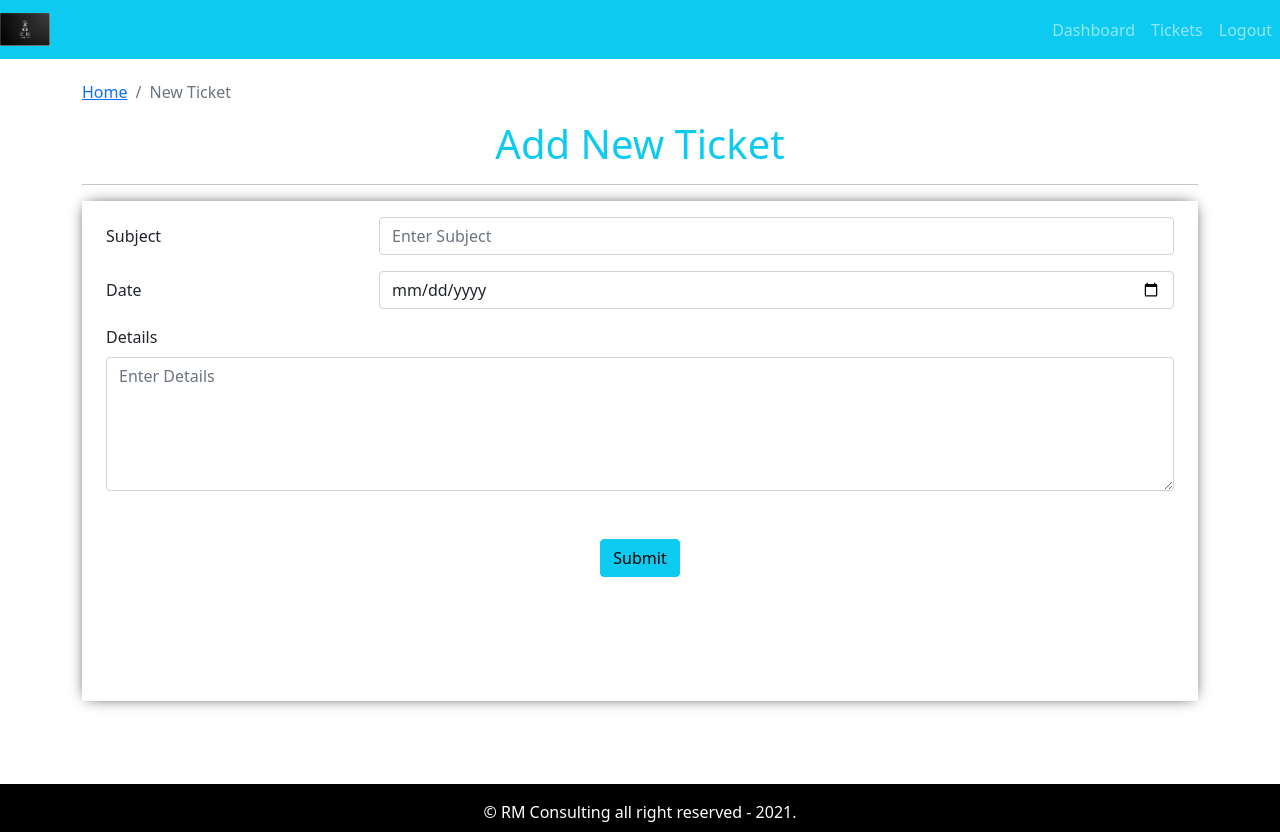
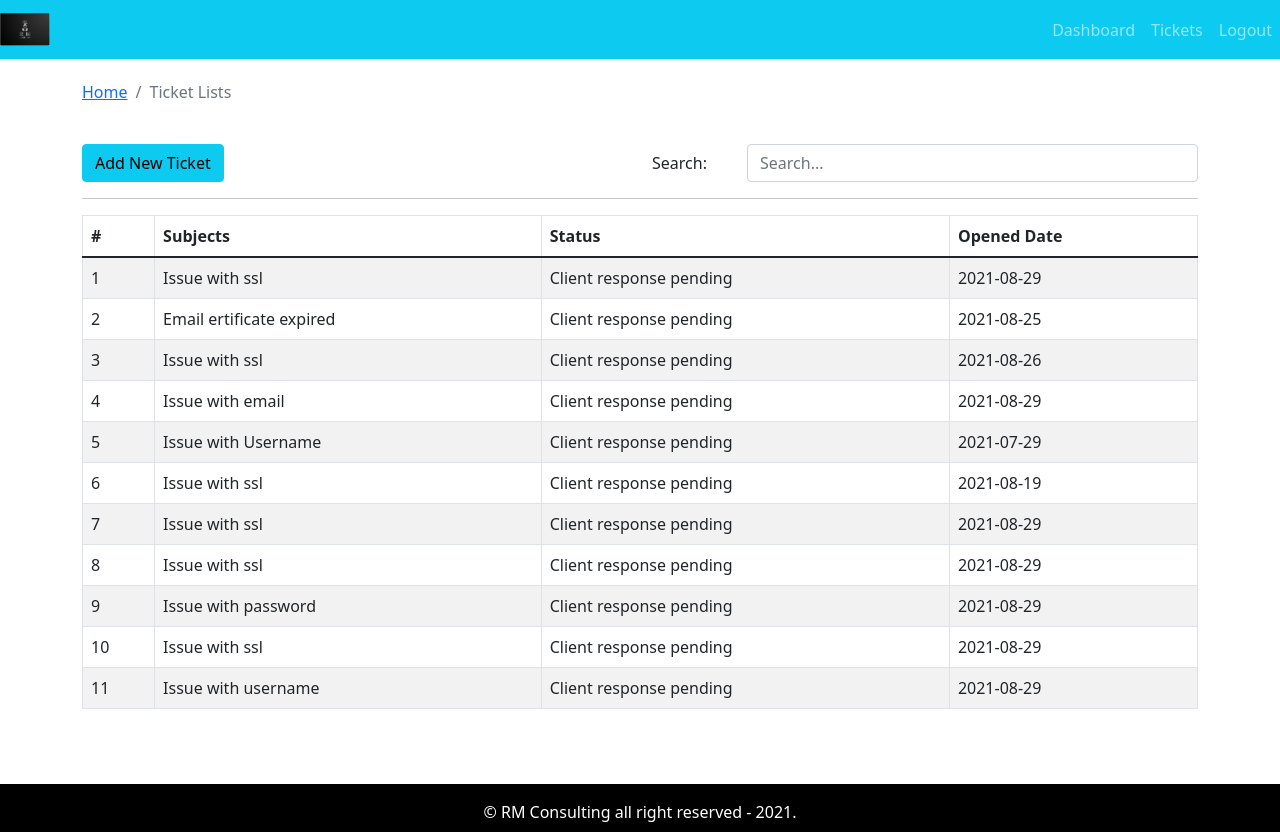
Before and after one commit to Ritcus/crmprojectt, a React (Create React App) app: page / in a window 1280 px wide. Built offline with nearby package versions, Linux system fonts and the light colour scheme.

Commit message:
added ticket list page

```diff
--- a/src/App.js
+++ b/src/App.js
@@ -6,12 +6,15 @@
 import { Entry } from './pages/entry/Entry.page';
 import { AddTicket } from './pages/new-ticket/AddTicket.Page';
 
+import {TicketLists} from "./pages/ticket-listing/TicketLists.page"
+
 function App() {
   return (
     <div className="App">
       <DefaultLayout>
         { /*<Dashboard />*/ }
-        <AddTicket/>
+        {/* <AddTicket/> */}
+        <TicketLists />
       </DefaultLayout>
       {/* <Entry/> */}
     </div>
--- a/src/assets/data/dummyTickets.json
+++ b/src/assets/data/dummyTickets.json
@@ -1,56 +1,67 @@
 [
     {
         "id": 1,
+        "subject":"Issue with ssl",
         "status": "Client response pending",
         "addedAt": "2021-08-29 "
     },
     {
         "id": 2,
+        "subject":"Email ertificate expired",
         "status": "Client response pending",
         "addedAt": "2021-08-25 "
     },
     {
         "id": 3,
+        "subject":"Issue with ssl",
         "status": "Client response pending",
         "addedAt": "2021-08-26 "
     },
     {
         "id": 4,
+        "subject":"Issue with email",
         "status": "Client response pending",
         "addedAt": "2021-08-29 "
     },
     {
         "id": 5,
+        "subject":"Issue with Username",
         "status": "Client response pending",
         "addedAt": "2021-07-29 "
     },
     {
         "id":6,
+        "subject":"Issue with ssl",
         "status": "Client response pending",
         "addedAt": "2021-08-19 "
     },
     {
         "id": 7,
+        "subject":"Issue with ssl",
         "status": "Client response pending",
         "addedAt": "2021-08-29 "
     },
     {
         "id": 8,
+        "subject":"Issue with ssl",
         "status": "Client response pending",
         "addedAt": "2021-08-29 "
     },
     {
         "id": 9,
+        "subject":"Issue with password",
         "status": "Client response pending",
         "addedAt": "2021-08-29 "
     },
     {
         "id": 10,
+        "subject":"Issue with ssl",
         "status": "Client response pending",
         "addedAt": "2021-08-29 "
     },
     {
         "id": 11,
+        "subject":"Issue with username",
         "status": "Client response pending",
         "addedAt": "2021-08-29 "
     }
--- /dev/null
+++ b/src/components/search form/SearchForm.comp.js
@@ -0,0 +1,29 @@
+import React from 'react'
+import Proptypes from "prop-types"
+
+import {Form, Row, Col} from "react-bootstrap"
+
+export const SearchForm = ({handleOnChange, str}) => {
+    return (
+        <div>
+            <Form>
+                <Form.Group as = {Row}>
+                    <Form.Label column sm="2">Search:{" "}</Form.Label>
+                    <Col sm="10">
+                    <Form.Control
+                    name="searchStr"
+                    onChange={handleOnChange}
+                    placeholder="Search..." />
+                    </Col>
+                </Form.Group>
+            </Form>
+        </div>
+
+
+    )
+}
+
+SearchForm.propTypes ={
+    handleOnChange: Proptypes.func.isRequired,
+    str: Proptypes.string.isRequired
+}
--- a/src/components/ticket-table/TicketTable.js
+++ b/src/components/ticket-table/TicketTable.js
@@ -1,6 +1,8 @@
 import React from 'react'
 
 import { Table } from 'react-bootstrap'
+
+import Proptypes from "prop-types"
 
 
 export const TicketTable = ({tickets}) => {
@@ -27,11 +29,17 @@
              ): (
 
                 <tr>
-                    <td colSpan="4" className="text-centre">No tickets to show (" ")</td>
+                    <td colSpan="4" className="text-center">   No tickets to show.</td>
                 </tr>
              )}
             </tbody>
 
         </Table>
-    )
+    );
+
+};
+
+
+TicketTable.propTypes = {
+    tickets: Proptypes.array.isRequired,
 }
--- /dev/null
+++ b/src/pages/ticket-listing/TicketLists.page.js
@@ -0,0 +1,52 @@
+import React, {useState, useEffect}from 'react'
+
+
+import { Container, Row, Col, Button } from 'react-bootstrap'
+import { PageBreadcrumb } from '../../components/breadcrumb/Breadcrumb.comp'
+import { SearchForm } from '../../components/search form/SearchForm.comp'
+import { TicketTable } from '../../components/ticket-table/TicketTable'
+
+import tickets from "../../assets/data/dummyTickets.json"
+export const TicketLists = () => {
+
+    const [str,setStr] = useState("")
+    const [dispTicket,setDispTicket] = useState(tickets);
+
+    useEffect(() => {}, [str, dispTicket]);
+
+    const handleOnChange= (e) => {
+        const {value} = e.target;
+        setStr(value);
+        searchTicket(value);
+
+    }
+    const searchTicket= (sttr) => {
+        const displayTickets = tickets.filter((row) =>
+            row.subject.toLowerCase().includes(sttr.toLowerCase()));
+            setDispTicket(displayTickets)
+    }
+    return (
+      <Container>
+          <Row>
+              <Col>
+              <PageBreadcrumb page= "Ticket Lists" />
+              </Col>
+          </Row>
+          <Row className="mt-4">
+              <Col>
+              <Button variant= "info"> Add New Ticket </Button>
+              </Col>
+
+              <Col className="text-right">
+                <SearchForm handleOnChange={handleOnChange} str={str}/>
+              </Col>
+          </Row>
+          < hr/>
+          <Row>
+              <Col>
+              <TicketTable tickets={dispTicket} />
+              </Col>
+          </Row>
+      </Container>
+    )
+}
```
